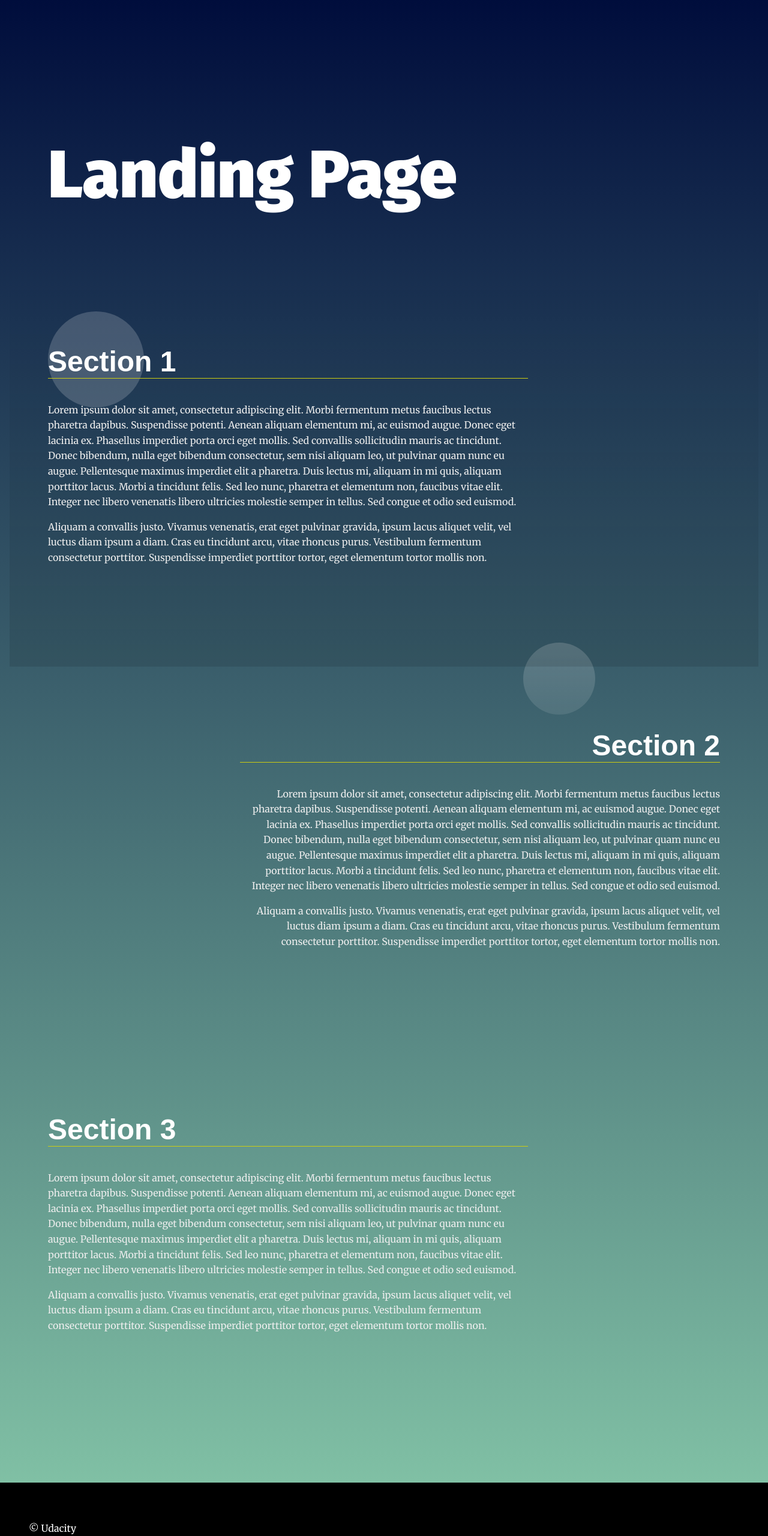
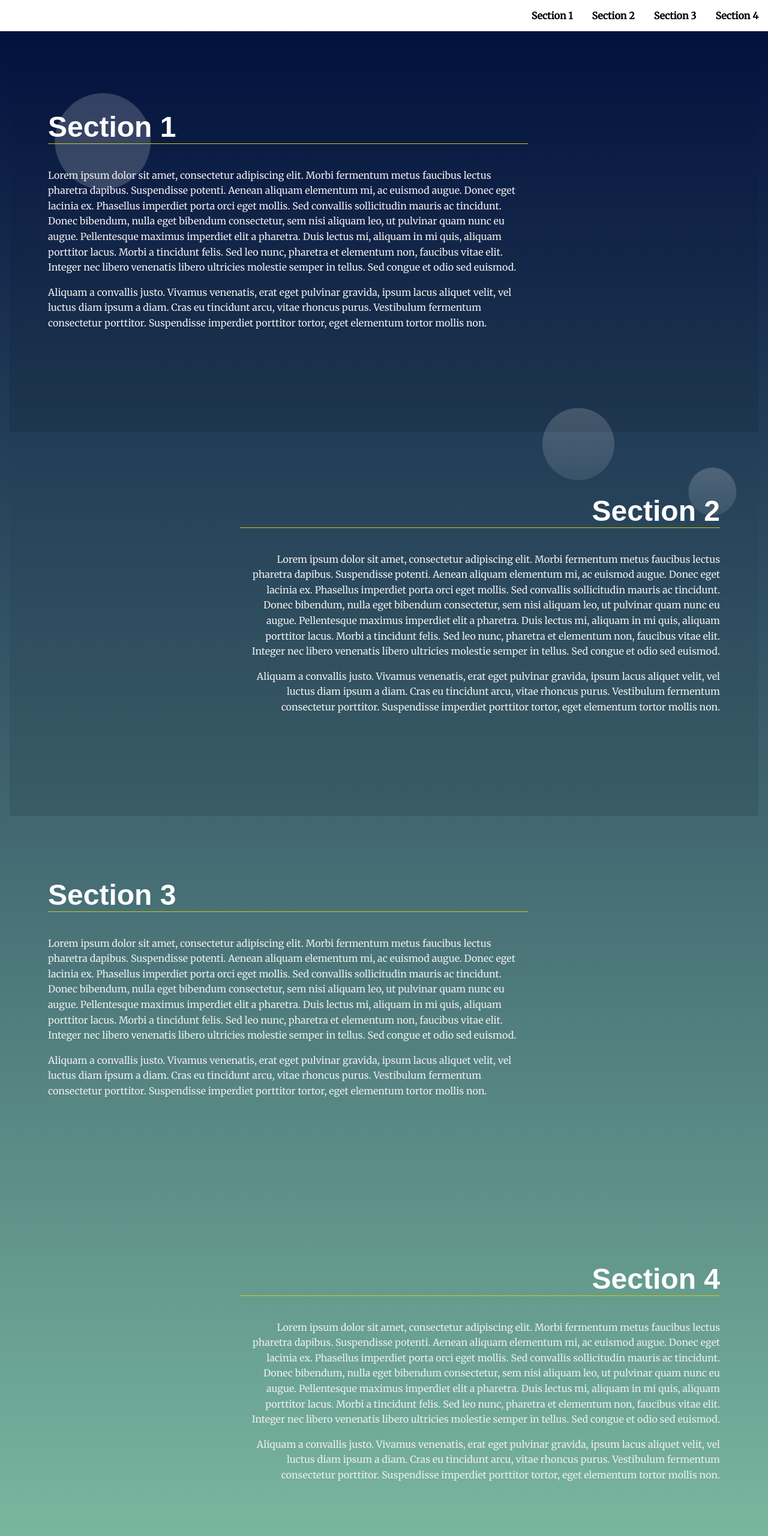
Before and after one commit to El-khamisi/FEND, a plain HTML site: page landing-page/index.html in a window 1280 px wide. Shown: the top 2560 px of the page at 60% size. Drawn offline with Linux system fonts and the light colour scheme.

Commit message:
addFunctions

```diff
--- a/landing-page/index.html
+++ b/landing-page/index.html
@@ -1,14 +1,17 @@
 <!DOCTYPE html>
 <html lang="en">
+
 <head>
     <meta charset="UTF-8">
     <meta name="viewport" content="width=device-width, initial-scale=1.0">
     <meta http-equiv="X-UA-Compatible" content="ie=edge">
     <title>Manipulating the DOM</title>
     <!-- Load Google Fonts -->
-  <link href="https://fonts.googleapis.com/css?family=Fira+Sans:900|Merriweather&display=swap" rel="stylesheet">  <!-- Load Styles -->
+    <link href="https://fonts.googleapis.com/css?family=Fira+Sans:900|Merriweather&display=swap" rel="stylesheet">
+    <!-- Load Styles -->
     <link href="css/styles.css" rel="stylesheet">
 </head>
+
 <body>
     <!-- HTML Follows BEM naming conventions
   IDs are only used for sections to connect menu achors to sections -->
@@ -18,42 +21,66 @@
             <ul id="navbar__list"></ul>
         </nav>
     </header>
+
     <main>
-    <header class="main__hero">
-      <h1>Landing Page </h1>
-    </header>
         <!-- Each Section has an ID (used for the anchor) and
     a data attribute that will populate the li node.
     Adding more sections will automatically populate nav.
     The first section is set to active class by default -->
+        <nav class="nav-bar">
+            <ul class="nav-list"></ul>
+        </nav>
         <section id="section1" data-nav="Section 1" class="your-active-class">
             <div class="landing__container">
                 <h2>Section 1</h2>
-        <p>Lorem ipsum dolor sit amet, consectetur adipiscing elit. Morbi fermentum metus faucibus lectus pharetra dapibus. Suspendisse potenti. Aenean aliquam elementum mi, ac euismod augue. Donec eget lacinia ex. Phasellus imperdiet porta orci eget mollis. Sed convallis sollicitudin mauris ac tincidunt. Donec bibendum, nulla eget bibendum consectetur, sem nisi aliquam leo, ut pulvinar quam nunc eu augue. Pellentesque maximus imperdiet elit a pharetra. Duis lectus mi, aliquam in mi quis, aliquam porttitor lacus. Morbi a tincidunt felis. Sed leo nunc, pharetra et elementum non, faucibus vitae elit. Integer nec libero venenatis libero ultricies molestie semper in tellus. Sed congue et odio sed euismod.</p>
+                <p>Lorem ipsum dolor sit amet, consectetur adipiscing elit. Morbi fermentum metus faucibus lectus pharetra dapibus. Suspendisse potenti. Aenean aliquam elementum mi, ac euismod augue. Donec eget lacinia ex. Phasellus imperdiet porta orci
+                    eget mollis. Sed convallis sollicitudin mauris ac tincidunt. Donec bibendum, nulla eget bibendum consectetur, sem nisi aliquam leo, ut pulvinar quam nunc eu augue. Pellentesque maximus imperdiet elit a pharetra. Duis lectus mi, aliquam
+                    in mi quis, aliquam porttitor lacus. Morbi a tincidunt felis. Sed leo nunc, pharetra et elementum non, faucibus vitae elit. Integer nec libero venenatis libero ultricies molestie semper in tellus. Sed congue et odio sed euismod.</p>
 
-        <p>Aliquam a convallis justo. Vivamus venenatis, erat eget pulvinar gravida, ipsum lacus aliquet velit, vel luctus diam ipsum a diam. Cras eu tincidunt arcu, vitae rhoncus purus. Vestibulum fermentum consectetur porttitor. Suspendisse imperdiet porttitor tortor, eget elementum tortor mollis non.</p>
+                <p>Aliquam a convallis justo. Vivamus venenatis, erat eget pulvinar gravida, ipsum lacus aliquet velit, vel luctus diam ipsum a diam. Cras eu tincidunt arcu, vitae rhoncus purus. Vestibulum fermentum consectetur porttitor. Suspendisse imperdiet
+                    porttitor tortor, eget elementum tortor mollis non.</p>
             </div>
         </section>
         <section id="section2" data-nav="Section 2">
             <div class="landing__container">
                 <h2>Section 2</h2>
-        <p>Lorem ipsum dolor sit amet, consectetur adipiscing elit. Morbi fermentum metus faucibus lectus pharetra dapibus. Suspendisse potenti. Aenean aliquam elementum mi, ac euismod augue. Donec eget lacinia ex. Phasellus imperdiet porta orci eget mollis. Sed convallis sollicitudin mauris ac tincidunt. Donec bibendum, nulla eget bibendum consectetur, sem nisi aliquam leo, ut pulvinar quam nunc eu augue. Pellentesque maximus imperdiet elit a pharetra. Duis lectus mi, aliquam in mi quis, aliquam porttitor lacus. Morbi a tincidunt felis. Sed leo nunc, pharetra et elementum non, faucibus vitae elit. Integer nec libero venenatis libero ultricies molestie semper in tellus. Sed congue et odio sed euismod.</p>
+                <p>Lorem ipsum dolor sit amet, consectetur adipiscing elit. Morbi fermentum metus faucibus lectus pharetra dapibus. Suspendisse potenti. Aenean aliquam elementum mi, ac euismod augue. Donec eget lacinia ex. Phasellus imperdiet porta orci
+                    eget mollis. Sed convallis sollicitudin mauris ac tincidunt. Donec bibendum, nulla eget bibendum consectetur, sem nisi aliquam leo, ut pulvinar quam nunc eu augue. Pellentesque maximus imperdiet elit a pharetra. Duis lectus mi, aliquam
+                    in mi quis, aliquam porttitor lacus. Morbi a tincidunt felis. Sed leo nunc, pharetra et elementum non, faucibus vitae elit. Integer nec libero venenatis libero ultricies molestie semper in tellus. Sed congue et odio sed euismod.</p>
 
-        <p>Aliquam a convallis justo. Vivamus venenatis, erat eget pulvinar gravida, ipsum lacus aliquet velit, vel luctus diam ipsum a diam. Cras eu tincidunt arcu, vitae rhoncus purus. Vestibulum fermentum consectetur porttitor. Suspendisse imperdiet porttitor tortor, eget elementum tortor mollis non.</p>
+                <p>Aliquam a convallis justo. Vivamus venenatis, erat eget pulvinar gravida, ipsum lacus aliquet velit, vel luctus diam ipsum a diam. Cras eu tincidunt arcu, vitae rhoncus purus. Vestibulum fermentum consectetur porttitor. Suspendisse imperdiet
+                    porttitor tortor, eget elementum tortor mollis non.</p>
             </div>
         </section>
         <section id="section3" data-nav="Section 3">
             <div class="landing__container">
                 <h2>Section 3</h2>
-        <p>Lorem ipsum dolor sit amet, consectetur adipiscing elit. Morbi fermentum metus faucibus lectus pharetra dapibus. Suspendisse potenti. Aenean aliquam elementum mi, ac euismod augue. Donec eget lacinia ex. Phasellus imperdiet porta orci eget mollis. Sed convallis sollicitudin mauris ac tincidunt. Donec bibendum, nulla eget bibendum consectetur, sem nisi aliquam leo, ut pulvinar quam nunc eu augue. Pellentesque maximus imperdiet elit a pharetra. Duis lectus mi, aliquam in mi quis, aliquam porttitor lacus. Morbi a tincidunt felis. Sed leo nunc, pharetra et elementum non, faucibus vitae elit. Integer nec libero venenatis libero ultricies molestie semper in tellus. Sed congue et odio sed euismod.</p>
+                <p>Lorem ipsum dolor sit amet, consectetur adipiscing elit. Morbi fermentum metus faucibus lectus pharetra dapibus. Suspendisse potenti. Aenean aliquam elementum mi, ac euismod augue. Donec eget lacinia ex. Phasellus imperdiet porta orci
+                    eget mollis. Sed convallis sollicitudin mauris ac tincidunt. Donec bibendum, nulla eget bibendum consectetur, sem nisi aliquam leo, ut pulvinar quam nunc eu augue. Pellentesque maximus imperdiet elit a pharetra. Duis lectus mi, aliquam
+                    in mi quis, aliquam porttitor lacus. Morbi a tincidunt felis. Sed leo nunc, pharetra et elementum non, faucibus vitae elit. Integer nec libero venenatis libero ultricies molestie semper in tellus. Sed congue et odio sed euismod.</p>
 
-        <p>Aliquam a convallis justo. Vivamus venenatis, erat eget pulvinar gravida, ipsum lacus aliquet velit, vel luctus diam ipsum a diam. Cras eu tincidunt arcu, vitae rhoncus purus. Vestibulum fermentum consectetur porttitor. Suspendisse imperdiet porttitor tortor, eget elementum tortor mollis non.</p>
+                <p>Aliquam a convallis justo. Vivamus venenatis, erat eget pulvinar gravida, ipsum lacus aliquet velit, vel luctus diam ipsum a diam. Cras eu tincidunt arcu, vitae rhoncus purus. Vestibulum fermentum consectetur porttitor. Suspendisse imperdiet
+                    porttitor tortor, eget elementum tortor mollis non.</p>
+            </div>
+        </section>
+        <section id="section4" data-nav="Section 4">
+            <div class="landing__container">
+                <h2>Section 4</h2>
+                <p>Lorem ipsum dolor sit amet, consectetur adipiscing elit. Morbi fermentum metus faucibus lectus pharetra dapibus. Suspendisse potenti. Aenean aliquam elementum mi, ac euismod augue. Donec eget lacinia ex. Phasellus imperdiet porta orci
+                    eget mollis. Sed convallis sollicitudin mauris ac tincidunt. Donec bibendum, nulla eget bibendum consectetur, sem nisi aliquam leo, ut pulvinar quam nunc eu augue. Pellentesque maximus imperdiet elit a pharetra. Duis lectus mi, aliquam
+                    in mi quis, aliquam porttitor lacus. Morbi a tincidunt felis. Sed leo nunc, pharetra et elementum non, faucibus vitae elit. Integer nec libero venenatis libero ultricies molestie semper in tellus. Sed congue et odio sed euismod.</p>
+
+                <p>Aliquam a convallis justo. Vivamus venenatis, erat eget pulvinar gravida, ipsum lacus aliquet velit, vel luctus diam ipsum a diam. Cras eu tincidunt arcu, vitae rhoncus purus. Vestibulum fermentum consectetur porttitor. Suspendisse imperdiet
+                    porttitor tortor, eget elementum tortor mollis non.</p>
             </div>
         </section>
     </main>
+
     <footer class="page__footer">
         <p>&copy Udacity</p>
     </footer>
 
+    <script src="js/app.js"></script>
 </body>
+
 </html>
--- a/landing-page/js/app.js
+++ b/landing-page/js/app.js
@@ -11,45 +11,90 @@
  *
  * JS Standard: ESlint
  *
-*/
+ */
 
 /**
  * Define Global Variables
  *
-*/
+ */
 
+var navList = document.querySelector("#navbar__list");
+var sections = document.querySelectorAll("section");
+var flag = 1;
 
 /**
  * End Global Variables
  * Start Helper Functions
  *
-*/
+ */
 
+function handler(className) {
+    let elements = document.querySelectorAll(`.${className}`);
+    for (let i = 0; i < elements.length; i++) {
+        elements[i].addEventListener("click", (e) => {
+            e.preventDefault();
+            scrolling(i);
+        });
+    }
+}
 
 
 /**
  * End Helper Functions
  * Begin Main Functions
  *
-*/
+ */
 
 // build the nav
-
+function buildNav() {
+    let frg = new DocumentFragment();
+    for (const sec of sections) {
+        let li = document.createElement("li");
+        let name = sec.getAttribute("data-nav");
+        li.innerHTML = `<a class="menu__link">${name}</a>`;
+        frg.appendChild(li);
+    }
+    navList.appendChild(frg);
+}
 
 // Add class 'active' to section when near top of viewport
-
+setInterval(() => {
+    if (!flag) {
+        for (let i = 0; i < sections.length; i++) {
+            let bounds = sections[i].getBoundingClientRect();
+            // console.log(`${i} ${bounds.top}  ${bounds.bottom} `);
+            if (bounds.bottom >= 0 && bounds.top <= (window.innerHeight || html.clientHeight)) {
+                sections[i].classList.add("your-active-class");
+            } else {
+                sections[i].classList.remove("your-active-class");
+            }
+        }
+    }
+    flag = 1;
+}, 500);
 
 // Scroll to anchor ID using scrollTO event
-
-
+function scrolling(elementNo) {
+    let scrollOptions = {
+        lef: 0,
+        top: sections[elementNo].offsetHeight * elementNo,
+        behavior: "smooth"
+    };
+    window.scrollTo(scrollOptions);
+}
 /**
  * End Main Functions
  * Begin Events
  *
-*/
+ */
 
 // Build menu
+buildNav();
 
 // Scroll to section on link click
+handler("menu__link");
 
 // Set sections as active
+document.addEventListener("scroll", () => {
+    flag = 0;
+});
```
Also changed, not shown: landing-page/css/styles.css (+43 -21 lines). Lines whose indentation alone changed are shown as unchanged.
